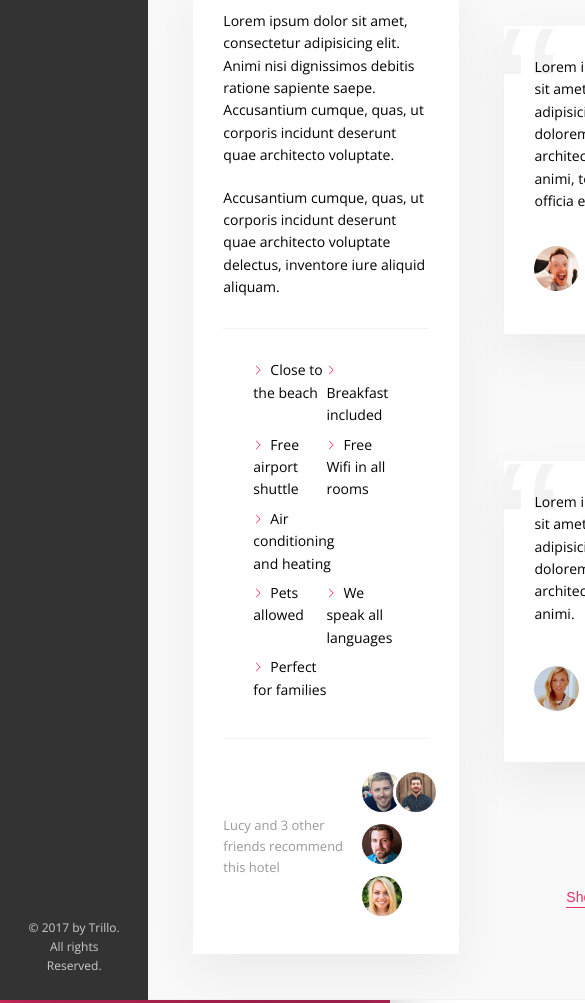
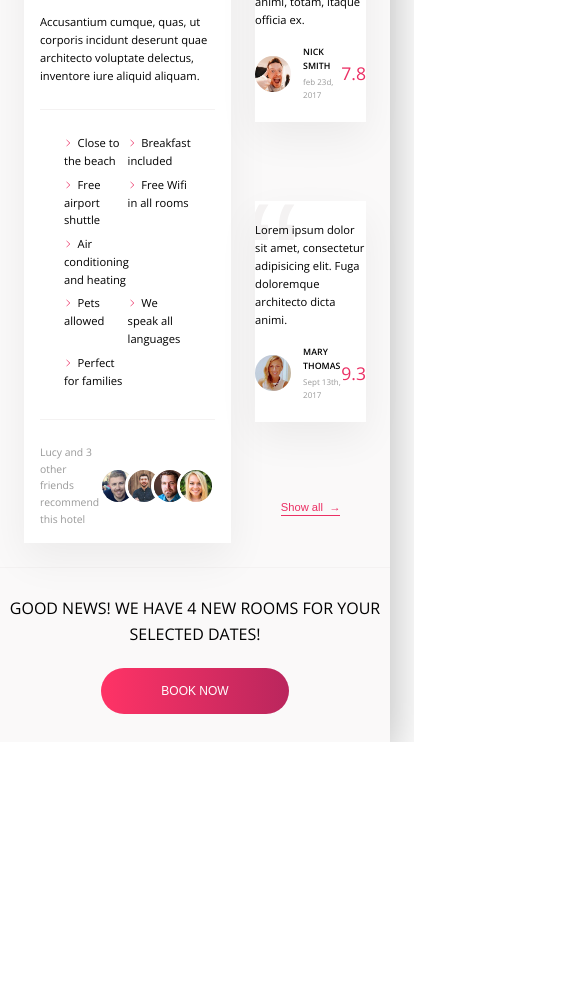
Before and after one commit to lando1234/Trillo, a website: page index.html in a window 390 px wide. Shown: the part 527-1530 px from the top of the page, 585 px wide, since content can reach past the window. After the commit the page ends 1269 px from the top, so only its background shows below. Drawn offline with nearby package versions, Linux system fonts and the light colour scheme.

Commit message:
media queries

```diff
--- a/index.html
+++ b/index.html
@@ -194,6 +194,20 @@
 
                             <button class="btn-inline">Show all <span>&rarr;</span></button>
                         </div>
+
+                    </div>
+                    <div class="cta">
+                        <h2 class="cta__book-now">
+                            Good news! We have 4 new rooms for your selected dates!
+                        </h2>
+                        <button class="btn">
+                            <span class="btn__visible">
+                                Book now
+                            </span>
+                            <span class="btn__invisible">
+                                Only 4 rooms left
+                            </span>
+                        </button>
                     </div>
                 </main>
             </div>
--- a/sass/_base.scss
+++ b/sass/_base.scss
@@ -6,6 +6,10 @@
 html {
     box-sizing: border-box;
     font-size: 62.5%;
+
+           @media only screen and( max-width: $bp-large ){
+               font-size: 50%;
+           }
 }
 
 *,
--- a/sass/_components.scss
+++ b/sass/_components.scss
@@ -132,12 +132,26 @@
     list-style-type: none;
     margin-top: 3.5rem;
 
+    @media only screen and (max-width: $bp-medium){
+        display:flex;
+        margin:0;
+    }
+
     &__item {
         position: relative;
 
         &:not(:last-child){
             margin-bottom: .5rem;
+
+            @media only screen and (max-width: $bp-medium){
+               margin:0;
+            }
         }
+
+        @media only screen and (max-width: $bp-medium){
+            flex:1;
+        }
+
     }
 
     &__item::before {
@@ -175,6 +189,11 @@
         display: flex;
         align-items: center;
         z-index: 100;
+
+        @media only screen and (max-width: $bp-medium){
+            justify-content: center;
+            padding:2rem;
+        }
     }
 
     &__icon {
@@ -194,6 +213,10 @@
     color:var(--color-grey-light-4);
     text-align: center;
     padding: 2.5rem;
+
+    @media only screen and (max-width: $bp-medium){
+        display:none;
+    }
 }
 
 ///////////////////////////
@@ -391,7 +414,7 @@
     }
 
     &__friends{
-
+        display:flex;
     }
 
     &__photo{
@@ -418,6 +441,11 @@
     margin-bottom: 3.5rem;
     position:relative;
     overflow: hidden;
+
+    @media only screen and (max-width: $bp-medium){
+        padding:2.5rem 0;
+        margin-bottom: 3rem;
+    }
 
     &__text {
         margin-bottom: 2rem;
@@ -476,3 +504,73 @@
         z-index: 1;
     }
 }
+
+///////////////////////////////
+// CALL TO ACTION
+
+.cta{
+    padding: 3.5rem 0;
+    text-align: center;
+
+    &__book-now {
+        font-size: 2rem;
+        font-weight: 300;
+        text-transform: uppercase;
+        margin-bottom: 2.5rem;
+    }
+}
+
+/////////////////////////////////
+// BUTTON
+
+.btn {
+
+    font-size: 1.5rem;
+    border:none;
+    font-weight: 300;
+    text-transform: uppercase;
+    border-radius: 1000px;
+    background-image: linear-gradient(to right, var(--color-primary-light), var(--color-primary-dark));
+    color:#fff;
+    position: relative;
+    overflow: hidden;
+    cursor:pointer;
+
+    & > *{
+        height:100%;
+        width:100%;
+        transition: all .2s;
+    }
+
+    &__visible {
+        display:inline-block;
+        padding: 2rem 7.5rem;
+
+    }
+
+    &__invisible {
+        padding: 2rem 0rem;
+        display: inline-block;
+        position: absolute;
+        left: 0;
+        top: -100%;
+
+    }
+
+    &:hover {
+        background-image: linear-gradient(to left, var(--color-primary-light), var(--color-primary-dark));
+    }
+
+    &:hover &__visible {
+        transform: translateY(100%);
+    }
+
+    &:hover &__invisible {
+            top:0;
+    }
+
+    &:focus {
+        outline:none;
+        animation: pulsate 1s infinite;
+    }
+}
--- a/sass/_layout.scss
+++ b/sass/_layout.scss
@@ -3,6 +3,12 @@
     margin: 8rem auto;
     background-color: var(--color-grey-light-1);
     box-shadow: var(--shadow-dark);
+
+    @media only screen and ( max-width: $bp-largest) {
+        margin:0;
+        max-width: 100%;
+        width:100%;
+    }
 }
 
 .header{
@@ -17,6 +23,10 @@
 
 .content{
     display:flex;
+
+    @media only screen and (max-width: $bp-medium){
+        flex-direction: column;
+    }
 }
 
 .sidebar{
@@ -27,6 +37,8 @@
 
     background-color: var(--color-grey-dark-1);
     flex: 0 0 18%;
+
+
 }
 
 .hotel-view{
@@ -40,14 +52,25 @@
     border-bottom: 1px solid var(--color-grey-light-2);
     font-size: 1.4rem;
 
+    @media only screen and (max-width: $bp-medium){
+        padding:3rem;
+    }
+
 }
 
 .description{
     flex: 0 0 60%;
-    margin-right: 4.5rem;
+    margin-right: 3rem;
     background-color: #fff;
     box-shadow: 0 2rem 5rem rgba(0, 0, 0, .06);
     padding:3rem;
+
+    @media only screen and (max-width: $bp-medium){
+        padding:2rem;
+    }
+
+
+
 }
 
 .user-reviews {
--- a/sass/main.scss
+++ b/sass/main.scss
@@ -12,6 +12,10 @@
     --shadow-dark: 0 2rem 6rem rgba(0,0,0,.3);
 }
 
+$bp-largest: 75em;
+$bp-large: 68.75em;
+$bp-medium: 56.25em;
+
 @import "base";
 @import "layout";
 @import "components";
```
Also changed, not shown: css/style.css.
